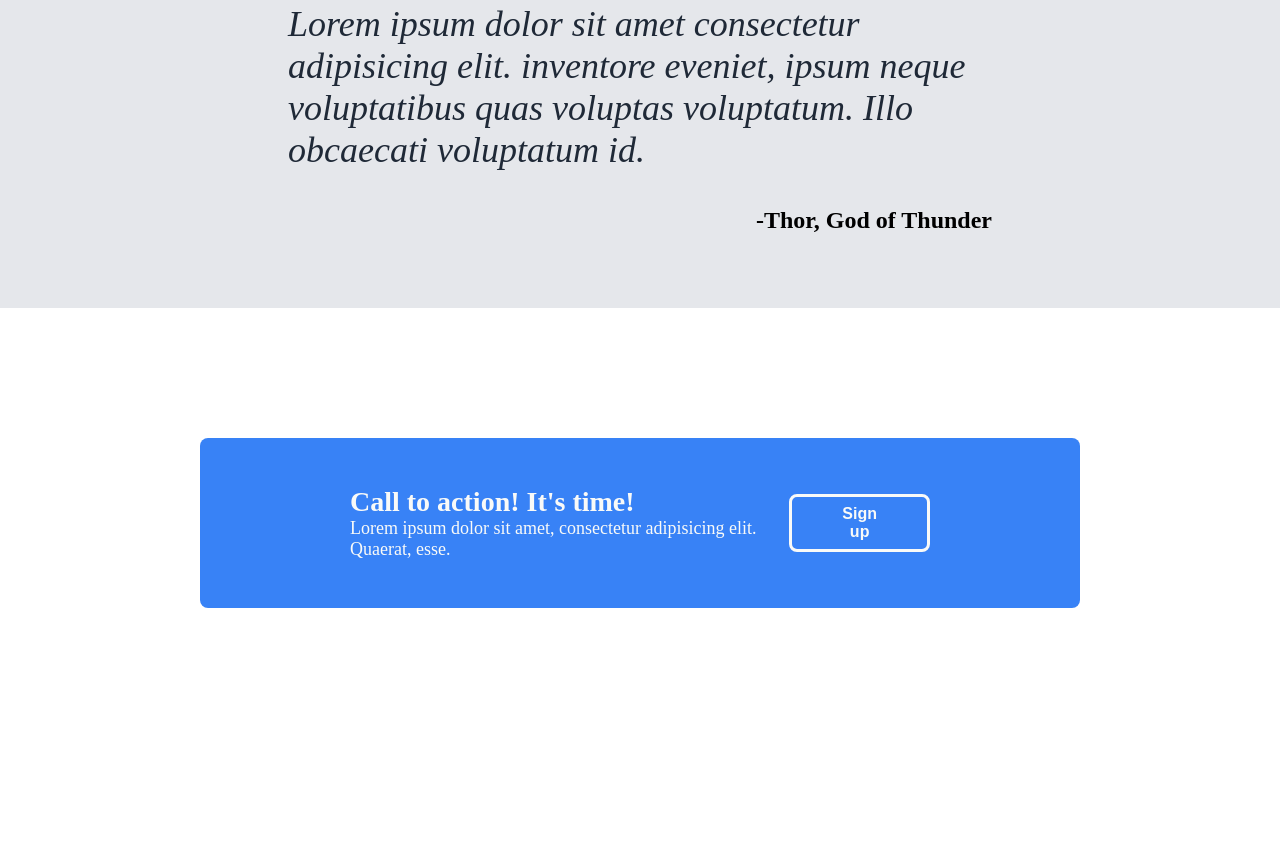
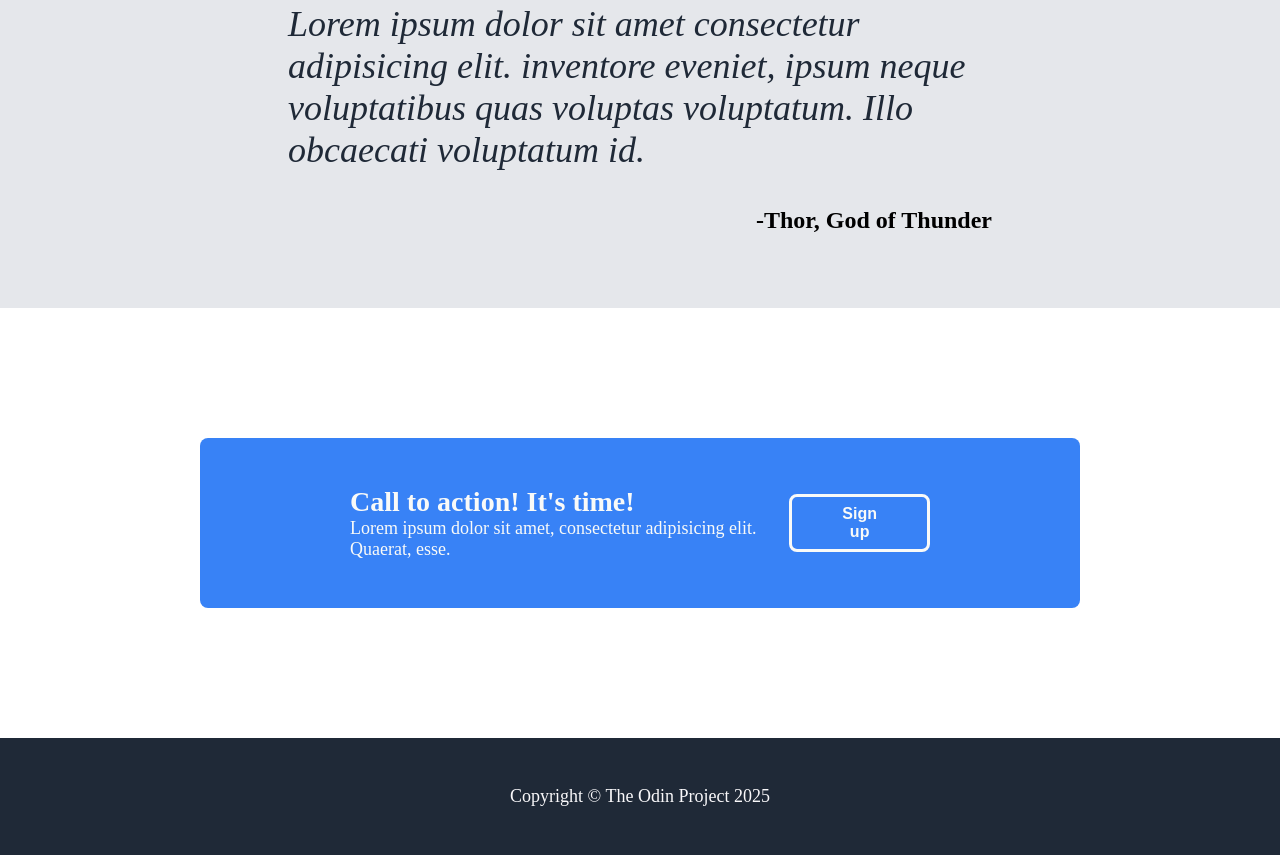
Before and after one commit to vincealejo/project_landing-page, a plain HTML site: page index.html in a window 1280 px wide. Shown: the part 1044-1899 px from the top of the page. Before the commit the page ends 1782 px from the top, so only its background shows below. Drawn offline with Linux system fonts and the light colour scheme.

Commit message:
Finish Footer section (final)

```diff
--- a/index.html
+++ b/index.html
@@ -61,5 +61,8 @@
             </div>
         </section>
     </main>
+    <footer>
+        <p>Copyright &copy; The Odin Project 2025</p>
+    </footer>
 </body>
 </html>
--- a/styles.css
+++ b/styles.css
@@ -183,3 +183,12 @@ header {
     font-weight: 700;
     font-size: 16px;
 }
+
+/* Footer */
+footer {
+    background-color: #1f2937;
+    color: #f9f8fa;
+    padding: 30px 200px;
+    font-size: 18px;
+    text-align: center;
+}
```
